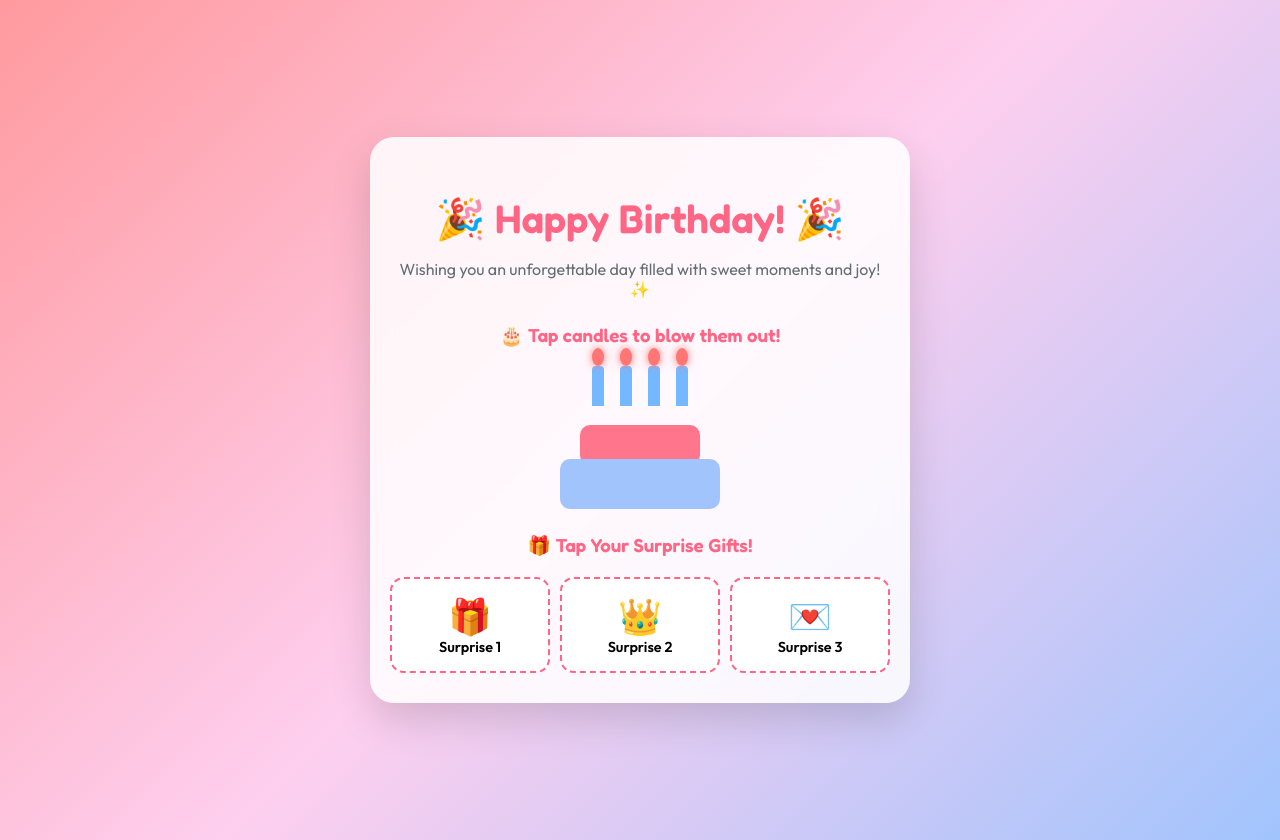
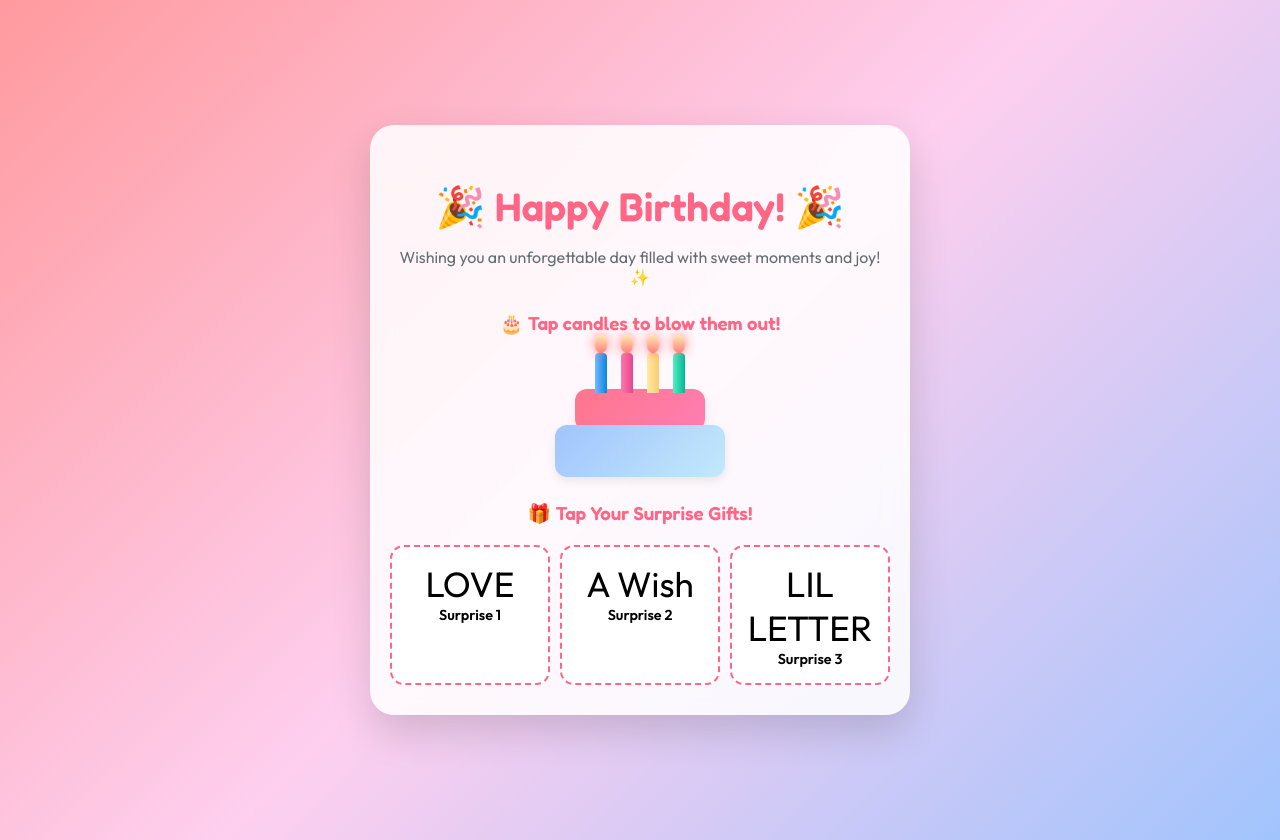
Before and after one commit to siddiqa2707-cell/HAPPY-BIRTHDAY, a plain HTML site: page index.html in a window 1280 px wide. Both pictures are taken after a click on the button "YES! Of Course! 🥰". Drawn offline with Linux system fonts and the light colour scheme.

Commit message:
Update index.html

```diff
--- a/index.html
+++ b/index.html
@@ -12,10 +12,17 @@
     .btn{padding:12px 28px;border-radius:50px;border:none;font-family:'Fredoka';font-size:1.1rem;font-weight:600;cursor:pointer;margin:10px;transition:0.2s;}
     .byes{background:#ff6584;color:#fff;box-shadow:0 6px 20px rgba(255,101,132,0.4);}
     .bno{background:#dfe6e9;color:#636e72;position:relative;}
-    .tier{margin:0 auto;background:#ff758c;border-radius:10px;}
-    .t1{width:120px;height:40px;} .t2{width:160px;height:50px;background:#a1c4fd;margin-top:-6px;}
-    .candle{width:12px;height:40px;background:#74b9ff;display:inline-block;margin:0 8px;border-radius:4px 4px 0 0;position:relative;cursor:pointer;}
-    .flame{position:absolute;top:-18px;left:50%;transform:translateX(-50%);width:12px;height:18px;background:#ff7675;border-radius:50%;box-shadow:0 0 8px #ff7675;}
+    .cake-box{display:flex;flex-direction:column;align-items:center;justify-content:center;margin:15px 0;}
+    #crow{display:flex;justify-content:center;gap:14px;margin-bottom:-4px;position:relative;z-index:5;}
+    .tier{background:#ff758c;border-radius:12px;box-shadow:0 4px 10px rgba(0,0,0,0.08);}
+    .t1{width:130px;height:42px;background:linear-gradient(135deg,#ff758c,#ff7eb3);}
+    .t2{width:170px;height:52px;background:linear-gradient(135deg,#a1c4fd,#c2e9fb);margin-top:-6px;}
+    .candle{width:12px;height:40px;background:linear-gradient(to right,#74b9ff,#0984e3);border-radius:4px 4px 0 0;position:relative;cursor:pointer;}
+    .candle:nth-child(2){background:linear-gradient(to right,#fd79a8,#e84393);}
+    .candle:nth-child(3){background:linear-gradient(to right,#ffeaa7,#fdcb6e);}
+    .candle:nth-child(4){background:linear-gradient(to right,#55efc4,#00b894);}
+    .flame{position:absolute;top:-18px;left:50%;transform:translateX(-50%);width:12px;height:18px;background:linear-gradient(to top,#ff7675,#ffeaa7);border-radius:50%;box-shadow:0 0 10px #ff7675;animation:flick 0.5s infinite alternate;}
+    @keyframes flick{0%{opacity:0.8;transform:translateX(-50%) scale(0.9);}100%{opacity:1;transform:translateX(-50%) scale(1.1);}}
     .candle.off .flame{display:none;}
     .ggrid{display:grid;grid-template-columns:repeat(3,1fr);gap:10px;margin-top:20px;}
     .gcard{background:#fff;padding:15px 5px;border-radius:14px;cursor:pointer;border:2px dashed #ff6584;font-size:0.9rem;}
@@ -46,16 +53,19 @@
 
     <div style="margin:25px 0;">
       <h3 style="font-family:'Fredoka';color:#ff6584;">🎂 Tap candles to blow them out!</h3>
-      <div id="crow" style="margin:15px 0;"></div>
-      <div class="tier t1"></div><div class="tier t2"></div>
+      <div class="cake-box">
+        <div id="crow"></div>
+        <div class="tier t1"></div>
+        <div class="tier t2"></div>
+      </div>
       <p id="wb" style="display:none;margin-top:12px;font-weight:bold;color:#d63031;background:#ffeaa7;padding:8px;border-radius:10px;">🎉 Wish Coming True! All Candles Out! ✨</p>
     </div>
 
     <h3 style="font-family:'Fredoka';color:#ff6584;">🎁 Tap Your Surprise Gifts!</h3>
     <div class="ggrid">
-      <div class="gcard" onclick="og('Surprise #1 💛', 'You are my yellow (seacrh more on google)!!!! 🌟')"><div style="font-size:2.2rem;">🎁</div><b>Surprise 1</b></div>
-      <div class="gcard" onclick="og('Surprise #2 👑', 'I want to see you achive everything you\'ve ever told me, even if I am not there. ✨')"><div style="font-size:2.2rem;">👑</div><b>Surprise 2</b></div>
-      <div class="gcard" onclick="og('Surprise #3 💌', 'On your special day, I just want to remind you how deeply you are loved, and how grateful I am to have you in my life. Happy birthday! 💕')"><div style="font-size:2.2rem;">💌</div><b>Surprise 3</b></div>
+      <div class="gcard" onclick="og('💛', 'You are my yellow (seacrh more on google)!!!! 🌟')"><div style="font-size:2.2rem;">LOVE </div><b>Surprise 1</b></div>
+      <div class="gcard" onclick="og('👑', 'I want to see you achive everything you\'ve ever told me, even if I am not there. ✨')"><div style="font-size:2.2rem;">A Wish</div><b>Surprise 2</b></div>
+      <div class="gcard" onclick="og('💌', 'On your special day, I just want to remind you how deeply you are loved, and how grateful I am to have you in my life. Happy birthday! 💕')"><div style="font-size:2.2rem;">LIL LETTER</div><b>Surprise 3</b></div>
     </div>
   </div>
 
```
